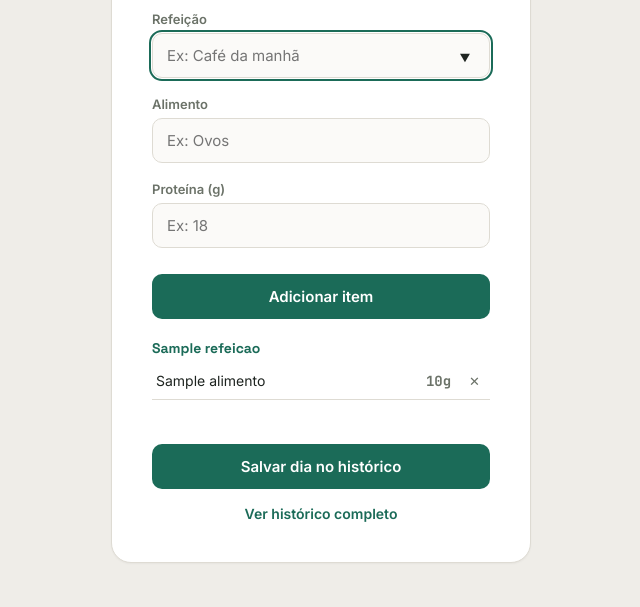
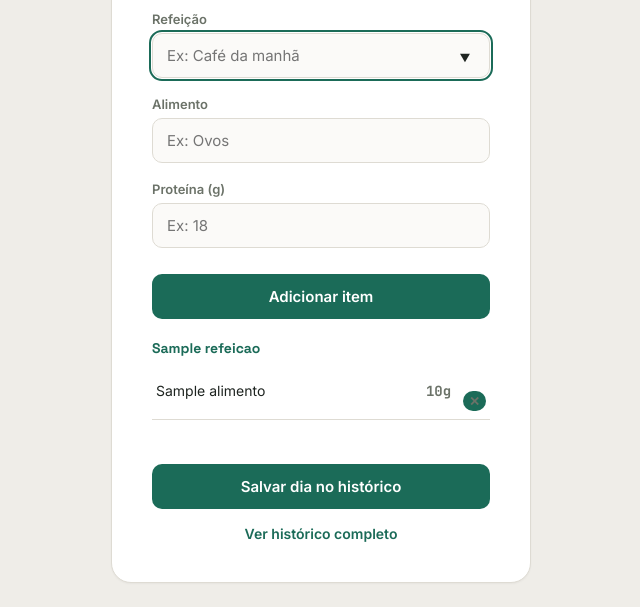
Before and after one commit to Arthur-Isidoro/Protein-Tracker, a Flask app: template templates/tracker.html in a window 1280 px wide. Shown: the part 482-1089 px from the top of the page, without its empty margins (319-959 px from the left). Before the commit the page ends 1045 px from the top, so only its background shows below. Run offline with Flask 3, Linux system fonts and the light colour scheme; the template is opened without the code that fills it: most values are stand-ins (such as "Sample title", 1, 10 or a date in 2020).

Commit message:
Update tracker.html
substitui link de remover item por formulário POST

```diff
--- a/templates/tracker.html
+++ b/templates/tracker.html
@@ -89,7 +89,9 @@
                 <div class="item-linha">
                     <span class="item-nome">{{ item['alimento'] }}</span>
                     <span class="item-gramas mono">{{ item['gramas'] | round(1) }}g</span>
-                    <a href="{{ url_for('remover_item_rota', item_id=item['id']) }}" class="item-remover" title="Remover">✕</a>
+                    <form method="POST" action="{{ url_for('remover_item_rota', item_id=item['id']) }}" class="item-remover-form">
+                        <button type="submit" class="item-remover" title="Remover">✕</button>
+                    </form>
                 </div>
             {% endfor %}
         </div>
```
